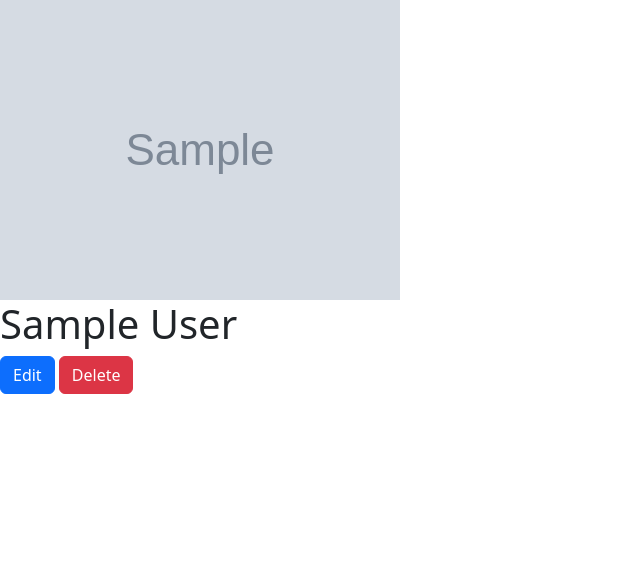
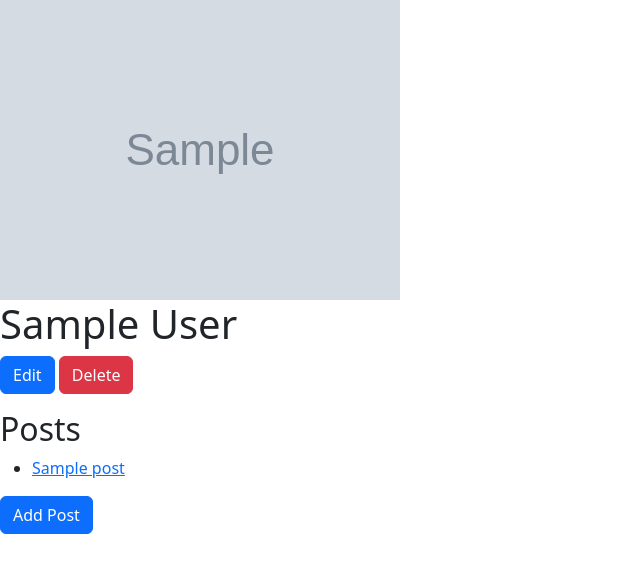
Before and after one commit to Peter-Loft/flask-blogly, a Flask app: page /users/1 in a window 1280 px wide. Shown: the top 573 px of the page, without its empty margins (0-640 px from the left). Run offline with Flask 2, Linux system fonts and the light colour scheme; tables that the repository leaves empty hold one stand-in row (values such as "Sample post"); grey boxes marked "Sample" are stand-in pictures; some libraries are stand-ins or nearby versions.

Commit message:
Route for new post form, display posts on user details page.

```diff
--- a/app.py
+++ b/app.py
@@ -23,6 +23,11 @@ def homepage():
     """Start page, redirects to /users"""
 
     return redirect("/users")
+
+
+# ============================================================
+# USER ROUTES
+# ============================================================
 
 
 @app.get("/users")
@@ -99,3 +104,24 @@ def delete_user(user_id):
     User.query.filter(User.id == user_id).delete()
     db.session.commit()
     return redirect("/users")
+
+
+# ============================================================
+# POST ROUTES
+# ============================================================
+
+
+@app.get("/users/<int:user_id>/posts/new")
+def add_post_form(user_id):
+    """Form for creating new post"""
+
+    user = User.query.get_or_404(user_id)
+    return render_template("add_post.html", user=user)
+
+
+@app.post("/users/<int:user_id>/posts/new")
+def add_post(user_id):
+    """Form for creating new post"""
+
+    # user = User.query.get_or_404(user_id)
+    # return render_template("add_post.html", user=user)
--- a/templates/user_details.html
+++ b/templates/user_details.html
@@ -12,4 +12,13 @@
   <!-- <a href="/" class="btn btn-danger">Delete</a> -->
   <button type="submit" class="btn btn-danger">Delete</button>
 </form>
+<h2>Posts</h2>
+<ul>
+  {% for post in user.posts %}
+  <li>
+    <a href="/posts/{{ post.id }}">{{ post.title }}</a>
+  </li>
+  {% endfor %}
+</ul>
+<a href="/users/{{user.id}}/posts/new" class="btn btn-primary">Add Post</a>
 {% endblock %}
```
Also changed, not shown: templates/add_post.html (added, +23 -0 lines).
